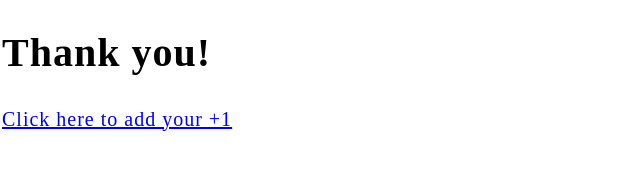
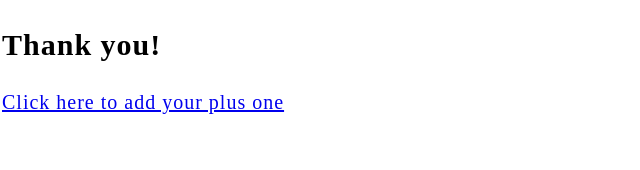
Before and after one commit to mstrutt/daves-wedding, a website: page app/hexthecat/thankyou.html in a window 1280 px wide. Shown: the whole page, without its empty margins (0-640 px from the left). Drawn offline with nearby package versions, Linux system fonts and the light colour scheme; files that its build step writes are made by us from their sources.

Commit message:
h2 and better words

```diff
--- a/app/hexthecat/thankyou.html
+++ b/app/hexthecat/thankyou.html
@@ -22,9 +22,9 @@
 </head>
 <body class="content-wrap">
 
-	<h1>Thank you!</h1>
+	<h2>Thank you!</h2>
 
-	<a href="rsvp.html">Click here to add your +1</a>
+	<a href="rsvp.html">Click here to add your plus one</a>
 
 </body>
 
```
Also changed, not shown: app/littleone/thankyou.html (+2 -2 lines).
